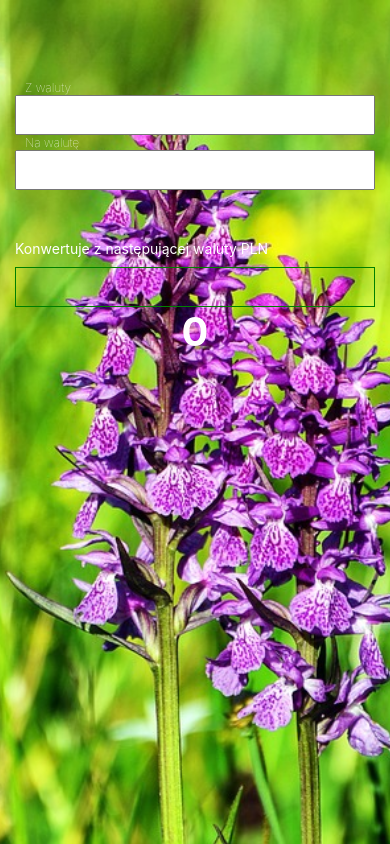
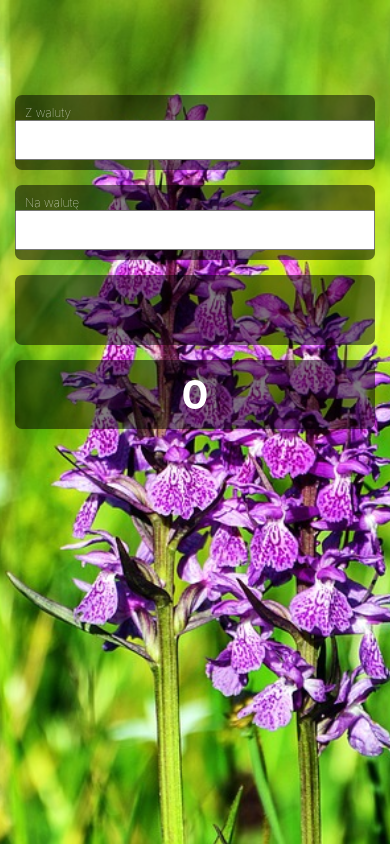
Before and after one commit to Kamilnaja/NCurrencyConverter, a React Native app: screen / in a window 390 px wide. Built offline with nearby package versions, Linux system fonts and the light colour scheme.

Commit message:
added table

```diff
--- a/App.js
+++ b/App.js
@@ -15,6 +15,8 @@ import ConversionResult from './elements/ConversionResult';
 import Info from './elements/Info';
 import NumberInput from './elements/NumberInput';
 import CurrenciesPicker from './elements/CurrenciesPicker';
+import { currenciesTable } from './currenciesTable';
+
 
 export default class App extends React.Component {
     constructor(props) {
@@ -28,7 +30,16 @@ export default class App extends React.Component {
         }
     }
 
+    resetCash() {
+        this.state = {
+            convertionResult: 0,
+            amountOfMoney: 0,
+            info: '',
+        }
+    }
+
     setCurrencyToConvert(itemValue) {
+        this.resetCash(),
             this.setState({
                 currencyToConvert: itemValue
             })
@@ -36,6 +47,7 @@ export default class App extends React.Component {
     }
 
     setCurrencyTarget(itemValue) {
+        this.resetCash(),
             this.setState({
                 currencyTarget: itemValue
             })
@@ -58,11 +70,11 @@ export default class App extends React.Component {
             })
         } else if (currencyToConvert === "PLN" && currencyTarget === "CZK") {
             this.setState({
-                convertionResult: 1.6 * this.state.amountOfMoney
+                convertionResult: currenciesTable.PLNtoCZK * this.state.amountOfMoney
             })
         } else if (currencyToConvert === "PLN" && currencyTarget === "EUR") {
             this.setState({
-                conversionResult: 4 * this.state.amountOfMoney
+                conversionResult: currenciesTable.PLNtoEUR * this.state.amountOfMoney
             })
         }
     }
@@ -83,18 +95,18 @@ export default class App extends React.Component {
                         setCurrencyTarget={this.setCurrencyTarget.bind(this)}
                     >
                     </CurrenciesPicker>
-                    <Info info={this.state.info}></Info>
+                    {/* <Info info={this.state.info} style={this.state.sectionSemitransparent}></Info> */}
                     <NumberInput
                         onChange={this.onChange.bind(this)}
                         currencyToConvert={this.state.currencyToConvert}
                     ></NumberInput>
                     <ConversionResult
-                        conversionResult={this.state.convertionResult}>
+                        conversionResult={this.state.convertionResult}
+                        style={styles.sectionSemitransparent}
+                    >
                     </ConversionResult>
                 </View>
             </View>
         );
     }
-
-
 }
--- /dev/null
+++ b/currenciesTable.js
@@ -0,0 +1,4 @@
+export const currenciesTable = {
+    PLNtoCZK: 1.63,
+    PLNtoEUR: 4
+}
--- a/elements/ConversionResult.js
+++ b/elements/ConversionResult.js
@@ -1,14 +1,18 @@
 import React from 'react';
-import { Text } from 'react-native';
+import { Text, View } from 'react-native';
 import { styles } from './../styles/style.js';
 
 class ConversionResult extends React.Component {
 
     render() {
         return (
-            <Text style={styles.output}>
-                {this.props.conversionResult}
-            </Text>)
+            <View style={styles.sectionSemitransparent}>
+                <Text style={styles.output}>
+                    {Math.floor(this.props.conversionResult * 100) / 100}
+
+                </Text>
+            </View>
+        )
     }
 }
 
--- a/elements/CurrenciesPicker.js
+++ b/elements/CurrenciesPicker.js
@@ -14,6 +14,7 @@ export default class CurrenciesPicker extends Component {
     render() {
         return (
             <View>
+                <View style={styles.sectionSemitransparent}>
                     <Text style={styles.label}>
                         Z waluty
                     </Text>
@@ -27,6 +28,8 @@ export default class CurrenciesPicker extends Component {
                             this.displayCurrencies()
                         }
                     </Picker>
+                </View>
+                <View style={styles.sectionSemitransparent}>
                     <Text style={styles.label}>
                         Na walutę
                     </Text>
@@ -40,6 +43,7 @@ export default class CurrenciesPicker extends Component {
                         }
                     </Picker>
                 </View>
+            </View>
         )
     }
 }
--- a/elements/Info.js
+++ b/elements/Info.js
@@ -1,12 +1,15 @@
 import React from 'react';
-import { Text } from 'react-native';
+import { Text, View } from 'react-native';
+import { styles } from './../styles/style';
 
 export default class Info extends React.Component {
     render() {
         return (
-            <Text>
-                {this.props.info}
-            </Text>
+            <View style={styles.sectionSemitransparent}>
+                <Text style={styles.info}>
+                    {this.props.info}
+                </Text>
+            </View>
         )
     }
 }
--- a/elements/NumberInput.js
+++ b/elements/NumberInput.js
@@ -6,10 +6,7 @@ export default class NumberInput extends Component {
 
     render() {
         return (
-            <View>
-                <Text style={styles.bigInfo}>
-                    Konwertuje z następującej waluty {this.props.currencyToConvert}
-                </Text>
+            <View style={styles.sectionSemitransparent}>
                 <TextInput
                     ref={(el) => { this.formValue = el; }}
                     style={styles.input}
@@ -17,7 +14,6 @@ export default class NumberInput extends Component {
                     onChangeText={formValue => this.props.onChange(formValue)}
                 />
             </View>
-
         )
     }
 }
--- a/styles/style.js
+++ b/styles/style.js
@@ -13,12 +13,11 @@ export const styles = StyleSheet.create({
     },
     input: {
         height: 40,
-        borderColor: 'green',
-        borderWidth: 1,
         alignSelf: 'stretch',
         paddingLeft: 15,
         marginTop: 10,
-        width: '100%'
+        width: '100%',
+        color: '#fff'
     },
     output: {
         fontSize: 40,
@@ -48,8 +47,14 @@ export const styles = StyleSheet.create({
         bottom: 0,
         left: 0,
     },
-    bigInfo: {
-        marginTop: 50,
+    sectionSemitransparent: {
+        paddingTop: 10,
+        paddingBottom: 10,
+        backgroundColor: 'rgba(0, 0, 0, 0.5)',
+        borderRadius: 7,
+        marginTop: 15,
+    },
+    info: {
         color: '#fff'
     }
 });
```
Lines whose indentation alone changed are shown as unchanged.
